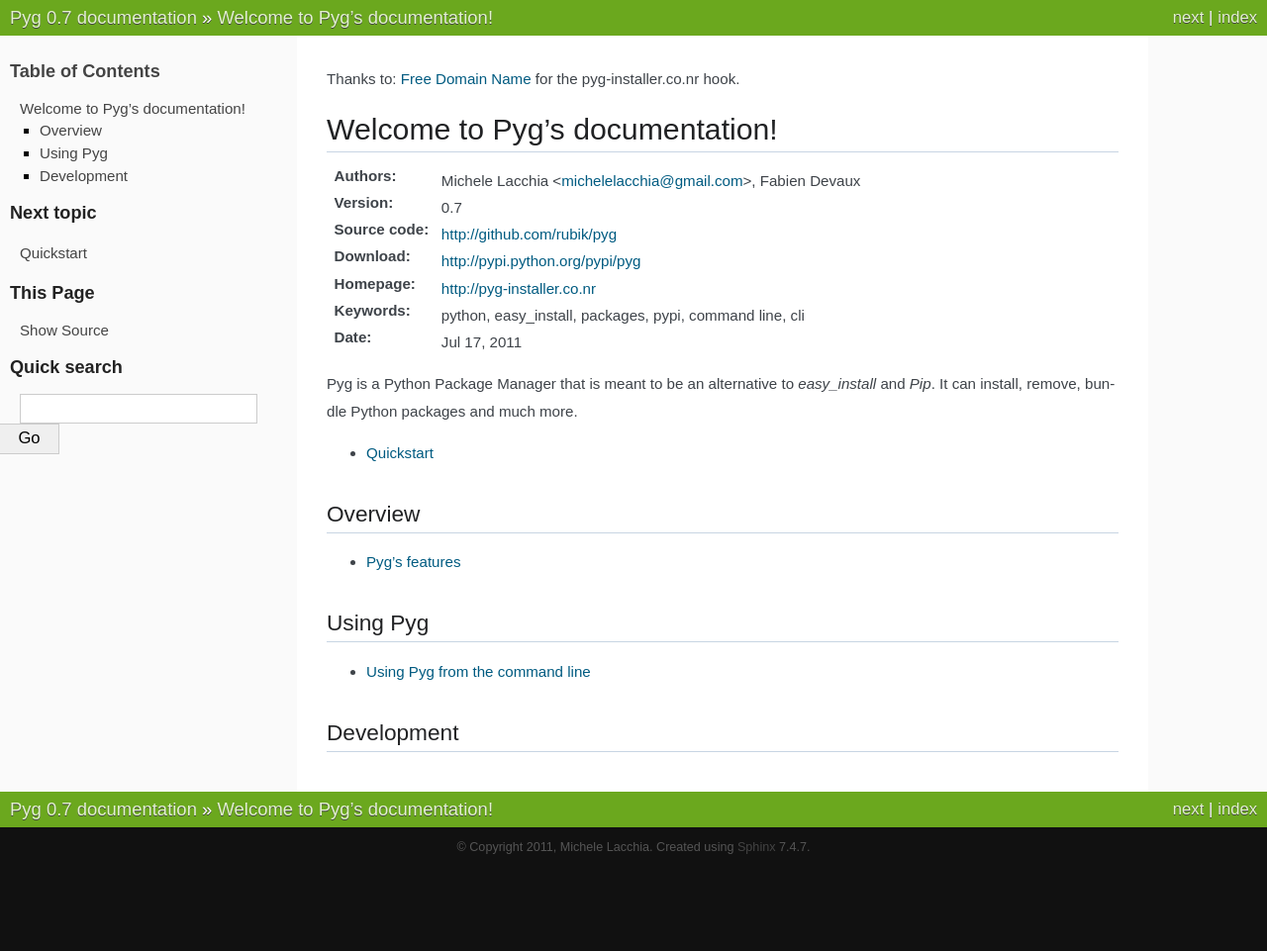
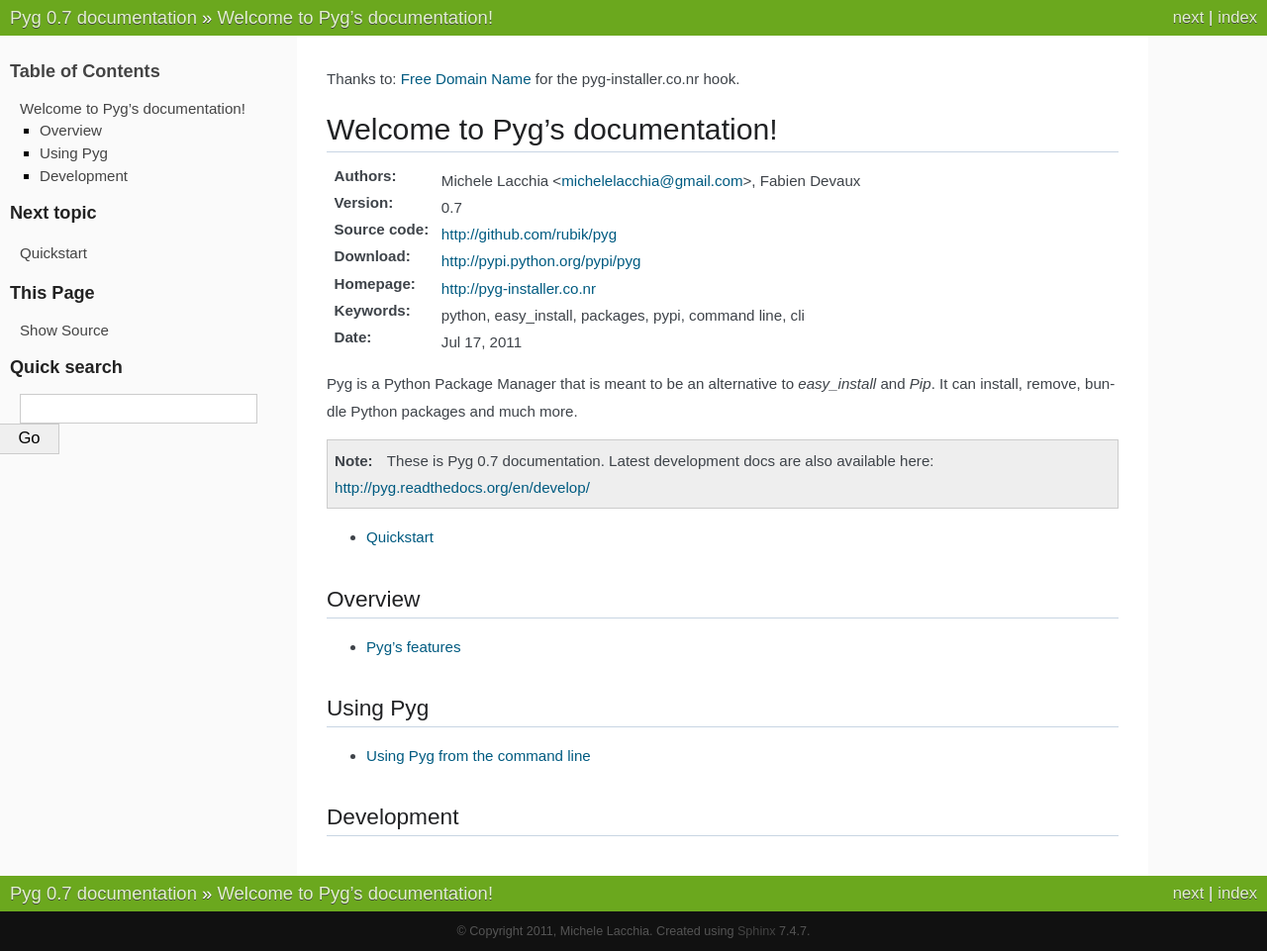
Before and after one commit to rubik/pyg, a Sphinx documentation site: the page built from docs/index.rst, in a window 1280 px wide. Shown: the whole page at 99% size. Built offline with Sphinx 7.4.7, drawn with Linux system fonts in a browser that asks for light colours; before the commit the page ends 900 px from its top, so only the background shows below that.

Commit message:
Updated docs

```diff
--- a/docs/index.rst
+++ b/docs/index.rst
@@ -17,6 +17,10 @@
 :Date: |today|
 
 Pyg is a Python Package Manager that is meant to be an alternative to *easy_install* and *Pip*. It can install, remove, bundle Python packages and much more.
+
+.. note::
+
+    These is Pyg 0.7 documentation. Latest development docs are also available here: http://pyg.readthedocs.org/en/develop/
 
 .. toctree::
    :maxdepth: 1
```
